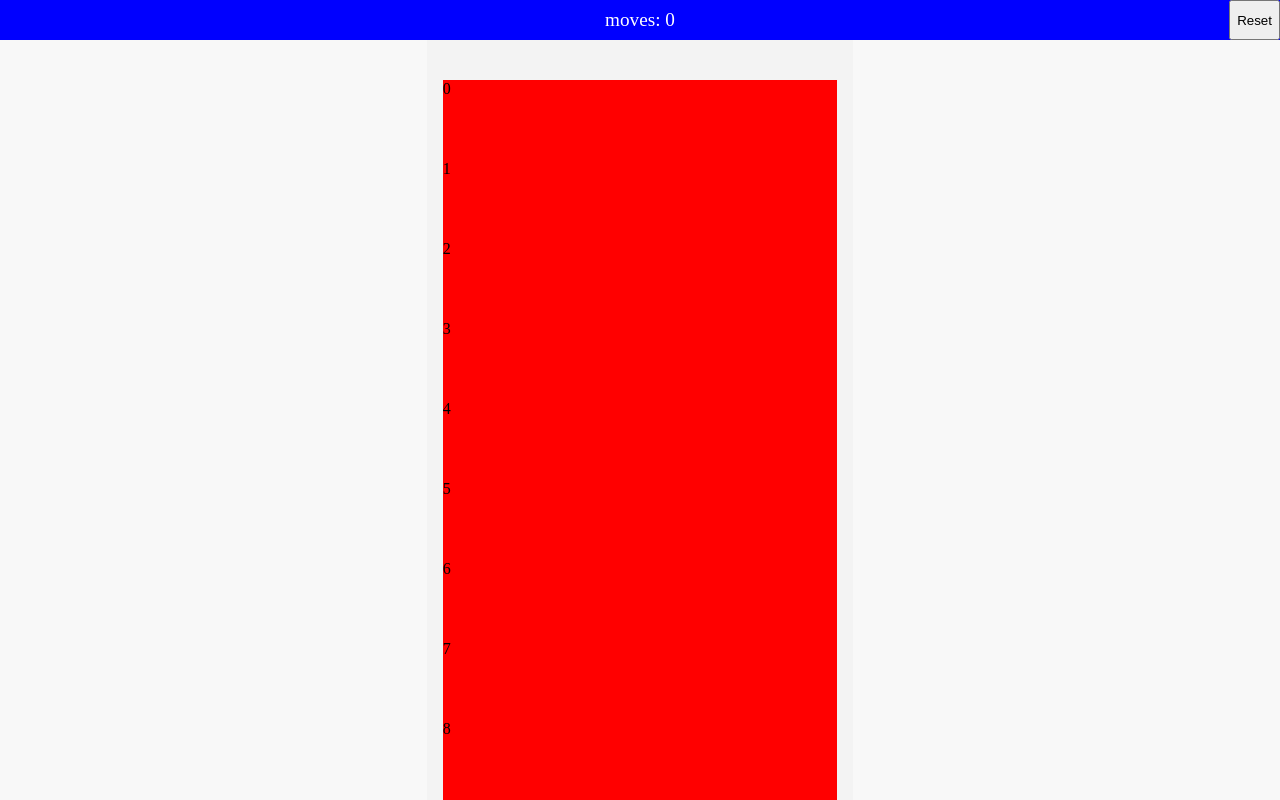
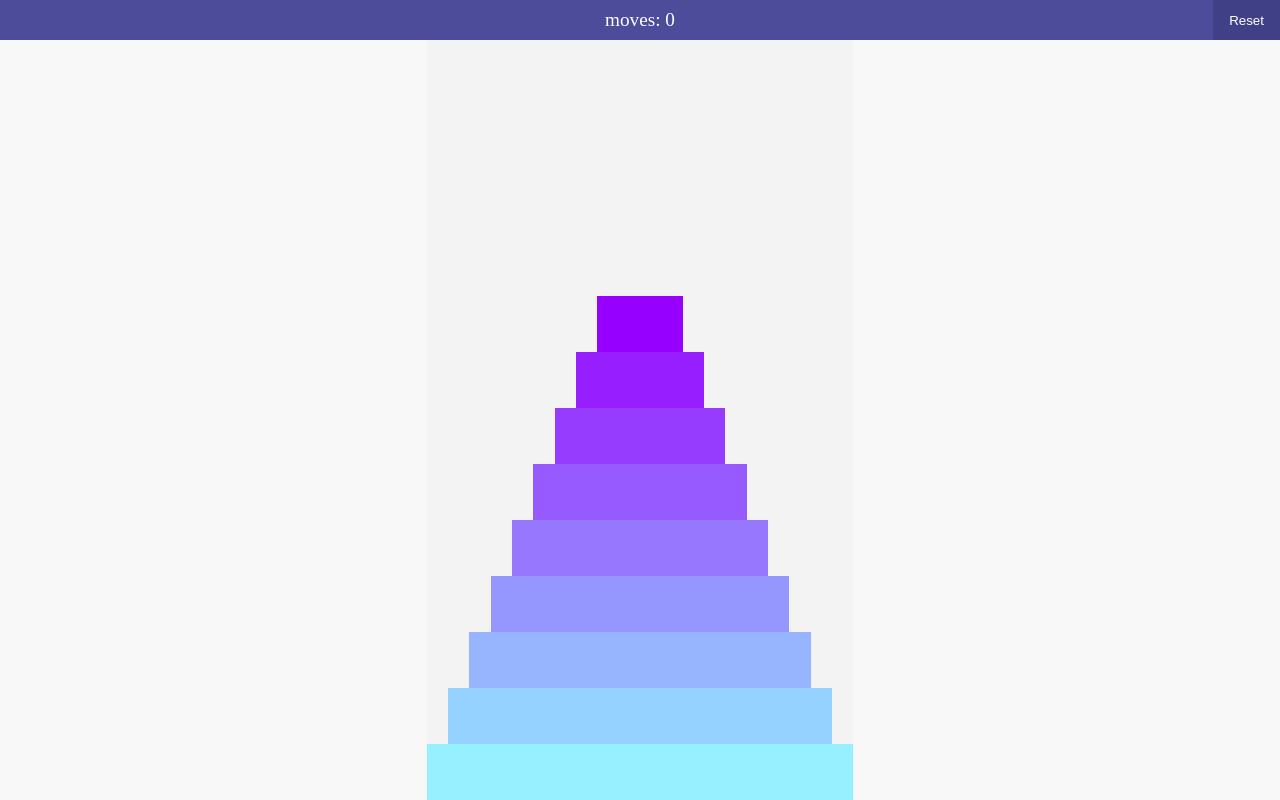
Before and after one commit to nven1/nikiGame, an Angular app: page / in a window 1280 px wide. Built offline with nearby package versions, Linux system fonts and the light colour scheme.

Commit message:
design + endgame

```diff
--- a/src/app/app.component.html
+++ b/src/app/app.component.html
@@ -6,8 +6,7 @@
 
   <div *ngFor="let col of columns; index as i" class="column" (click)="selectStartColumn(i)">
     <ng-container *ngFor="let tile of objects; index as j">
-        <div *ngIf="tile.column == i" class="tile" [ngClass]="{'highlight': targetTile==j}">
-          {{j}}
+        <div *ngIf="tile.column == i" class="tile flexCenter" [ngClass]="{'highlight': targetTile==j}" [ngStyle]="setWidth(j)">
         </div>
     </ng-container>
 
--- a/src/app/app.component.scss
+++ b/src/app/app.component.scss
@@ -1,3 +1,4 @@
+@import '../styles.scss';
 .wrapper {
     height: 100vh;
     width: 100vw;
@@ -9,11 +10,20 @@
     grid-area: 1/1/1/4;
     display: grid;
     grid-template-columns: 1fr;
-    background-color: blue;
+    background-color: #4c4c9a;
 
     button {
+        @extend %buttonStrip;
+        background-color: #404086;
+        padding: 0 2vh;
         grid-area: 1/1;
         justify-self: end;
+        color: white;
+        background-color: .7;
+        cursor: pointer;
+        &:hover {
+            opacity: .7;
+        }
 
     }
     span {
@@ -31,8 +41,8 @@
     display: flex;
     flex-direction: column;
     justify-content: flex-end;
-    height: 95vh;
-    //grid-row-start: 2;
+    align-items: center;
+    height: 100%;
 
 }
 .column:nth-child(even) {
@@ -42,8 +52,14 @@
 .tile {
     margin: 0 2vh;
     background-color: red;
-    height: 10vh;
+    height: 7vh;
 }
 .highlight {
-    background-color: blue !important;
+    background-color: rgb(221, 87, 87) !important;
 }
+
+@media only screen and (max-width: 1000px) {
+    .wrapper {
+        grid-template-rows: 10vh 90vh;
+    }
+  }
--- a/src/app/app.component.ts
+++ b/src/app/app.component.ts
@@ -111,4 +111,15 @@ reset() {
   this.moves = 0;
 }
 
+setWidth(i) {
+  console.log(i);
+  let style = {
+    'width':(20+i*10)+'%',
+    'background-color': 'rgb(150, '+30*i+', 300 )'
+  };
+  console.log(style);
+  return style;
+
 }
+
+}
```
